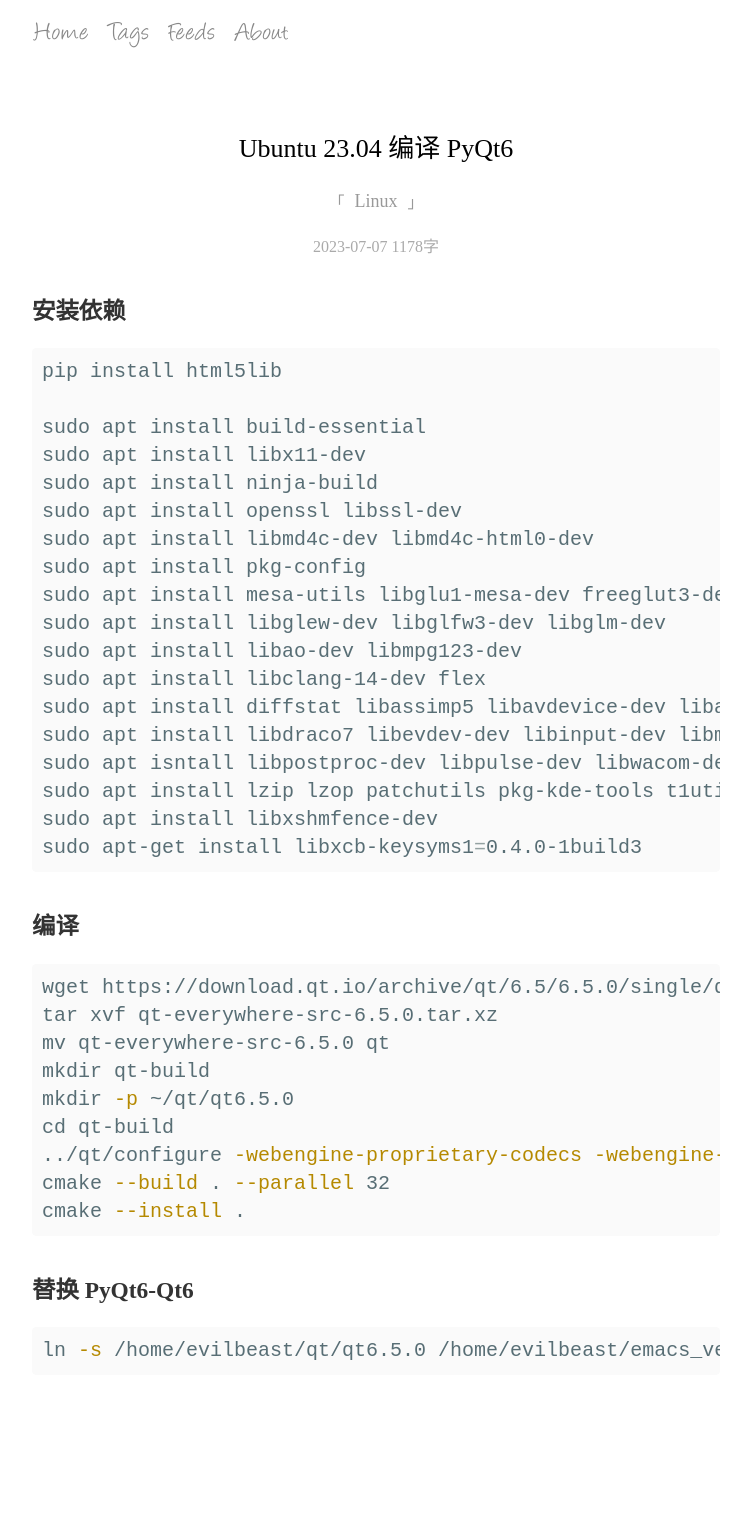
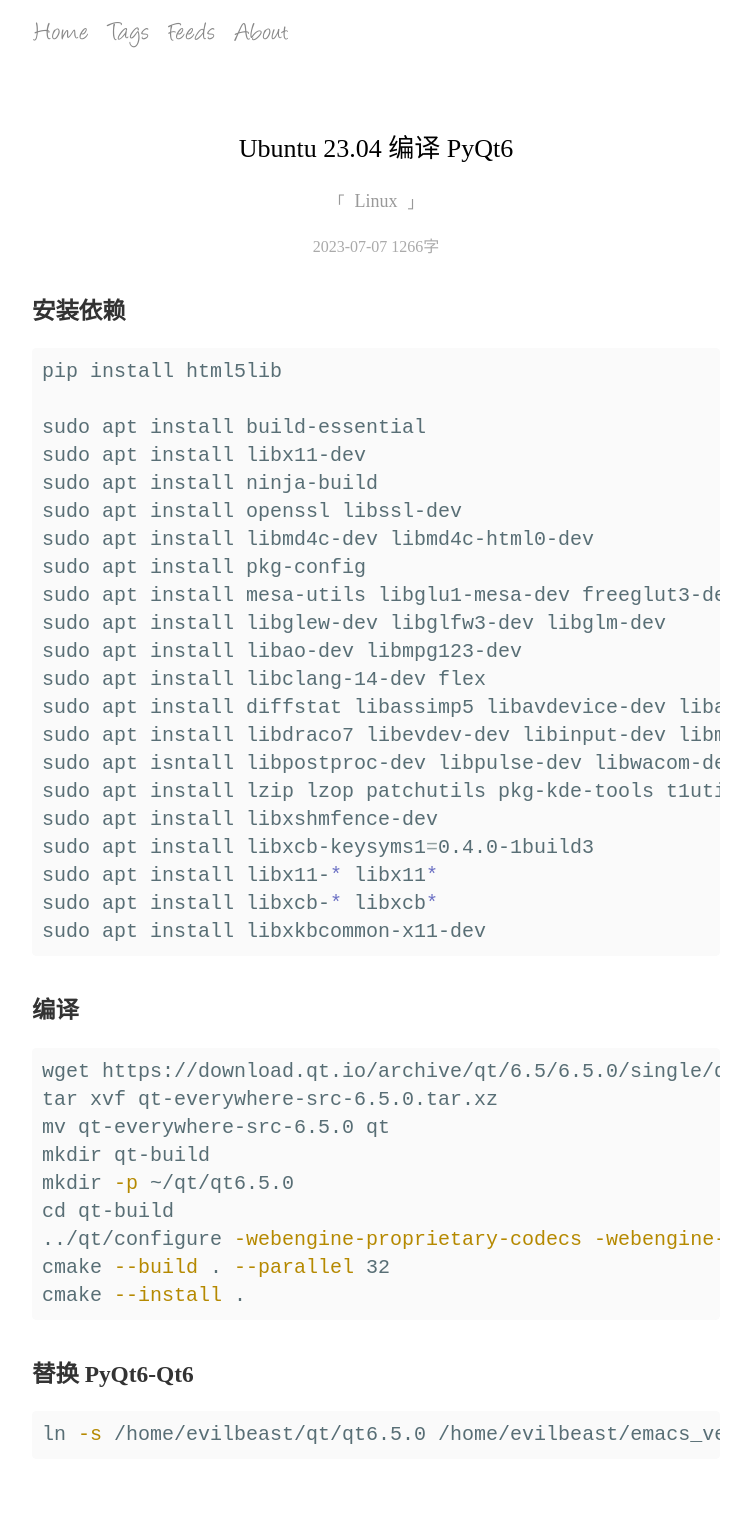
Before and after one commit to smallevilbeast/smallevilbeast.github.io, a Jekyll site: the page built from _posts/2023-07-07-compile-qt6.5.md, in a window 1280 px wide. Shown: the whole page, without its empty margins (264-1015 px from the left). Built offline with Jekyll 4.4.1, drawn with Linux system fonts in a browser that asks for light colours; some web fonts are replaced; before the commit the page ends 1455 px from its top, so only the background shows below that.

Commit message:
update compile qt6.5

````diff
--- a/_posts/2023-07-07-compile-qt6.5.md
+++ b/_posts/2023-07-07-compile-qt6.5.md
@@ -24,7 +24,10 @@ sudo apt install libdraco7 libevdev-dev libinput-dev libmtdev-dev
 sudo apt isntall libpostproc-dev libpulse-dev libwacom-dev lintian
 sudo apt install lzip lzop patchutils pkg-kde-tools t1utils xvfb
 sudo apt install libxshmfence-dev
-sudo apt-get install libxcb-keysyms1=0.4.0-1build3
+sudo apt install libxcb-keysyms1=0.4.0-1build3
+sudo apt install libx11-* libx11*
+sudo apt install libxcb-* libxcb*
+sudo apt install libxkbcommon-x11-dev
 ```
 
 ### 编译
````
